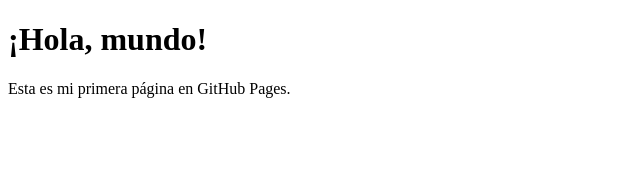
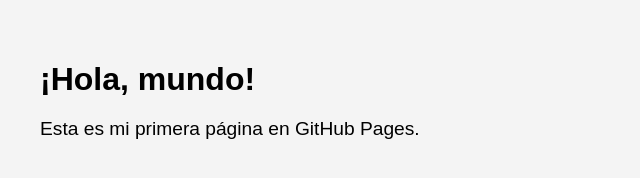
Before and after one commit to CasaPrometeo/Casa-Prometeo, a plain HTML site: page index.html in a window 1280 px wide. Shown: the whole page, without its empty margins (0-640 px from the left). Drawn offline with Linux system fonts and the light colour scheme.

Commit message:
Update index.html

```diff
--- a/index.html
+++ b/index.html
@@ -3,7 +3,7 @@
 <head>
   <meta charset="UTF-8">
   <title>Mi Página Web</title>
-  <link rel="stylesheet href="style.css">
+  <link rel="stylesheet" href="style.css">
 </head>
 <body>
   <h1>¡Hola, mundo!</h1>
```
